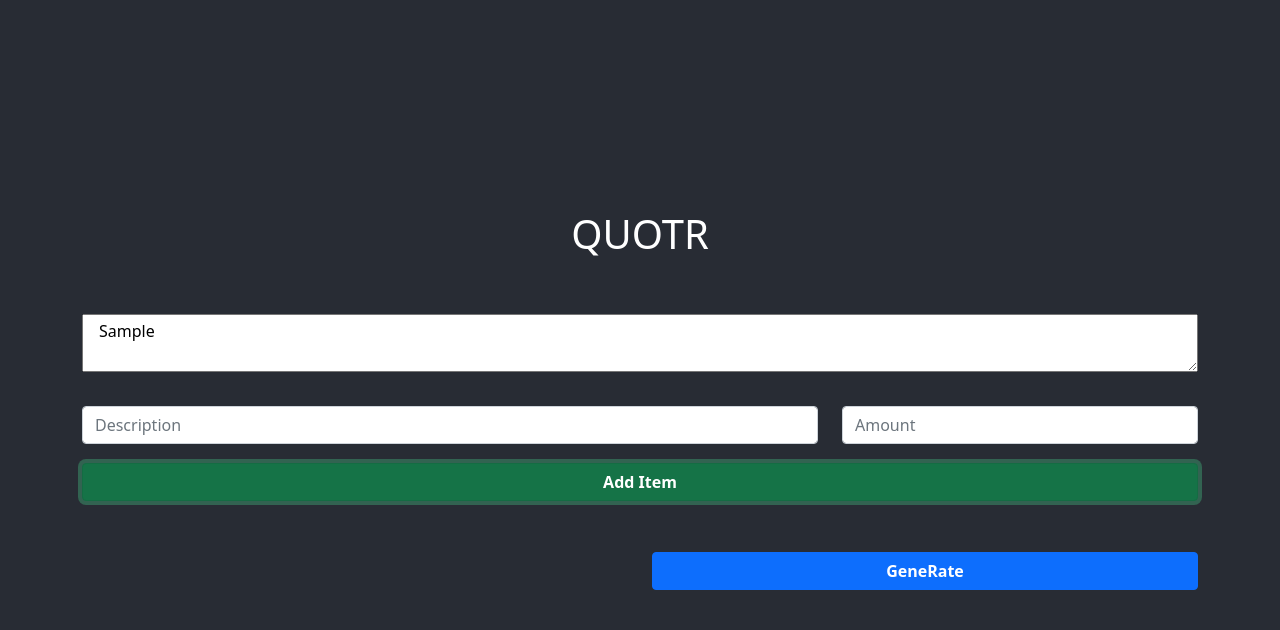
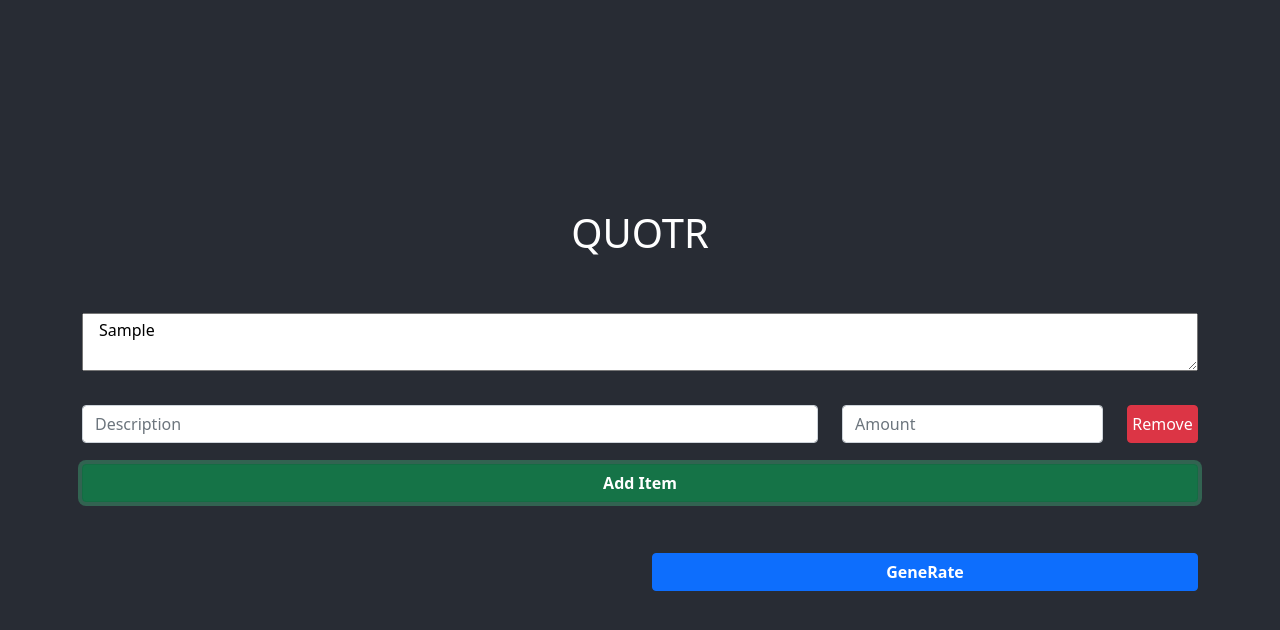
Before and after one commit to CleverlyCodes/quotr, a React (Create React App) app: page / in a window 1280 px wide. Both pictures are taken after typing "Sample" into the empty fields and a click on the button "Add Item". Shown: the top 630 px of the page. Built offline with nearby package versions, Linux system fonts and the light colour scheme.

Commit message:
add delete button

```diff
--- a/src/App.js
+++ b/src/App.js
@@ -52,8 +52,12 @@ function App() {
                   <Form.Control value={item.description} onChange={(e) => editItemDescription(index, e.target.value)} type="email" placeholder="Description" />
                 </Col>
 
-                <Col xs="4">
+                <Col xs="3">
                   <Form.Control value={item.amount} onChange={(e) => editItemAmount(index, e.target.value)} type="email" placeholder="Amount" />
+                </Col>
+
+                <Col xs="1">
+                  <Button className="w-100 align-top btn-danger fs-6 px-1">Remove</Button>
                 </Col>
               </Row>
             ))
```
